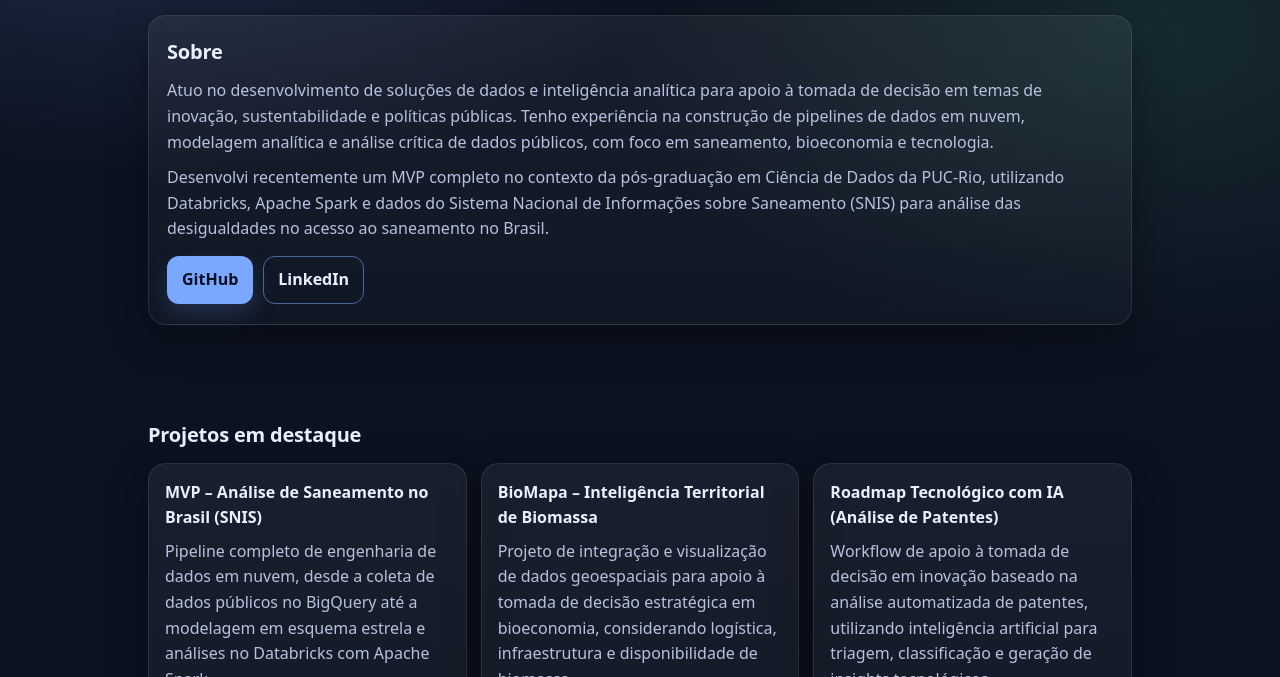
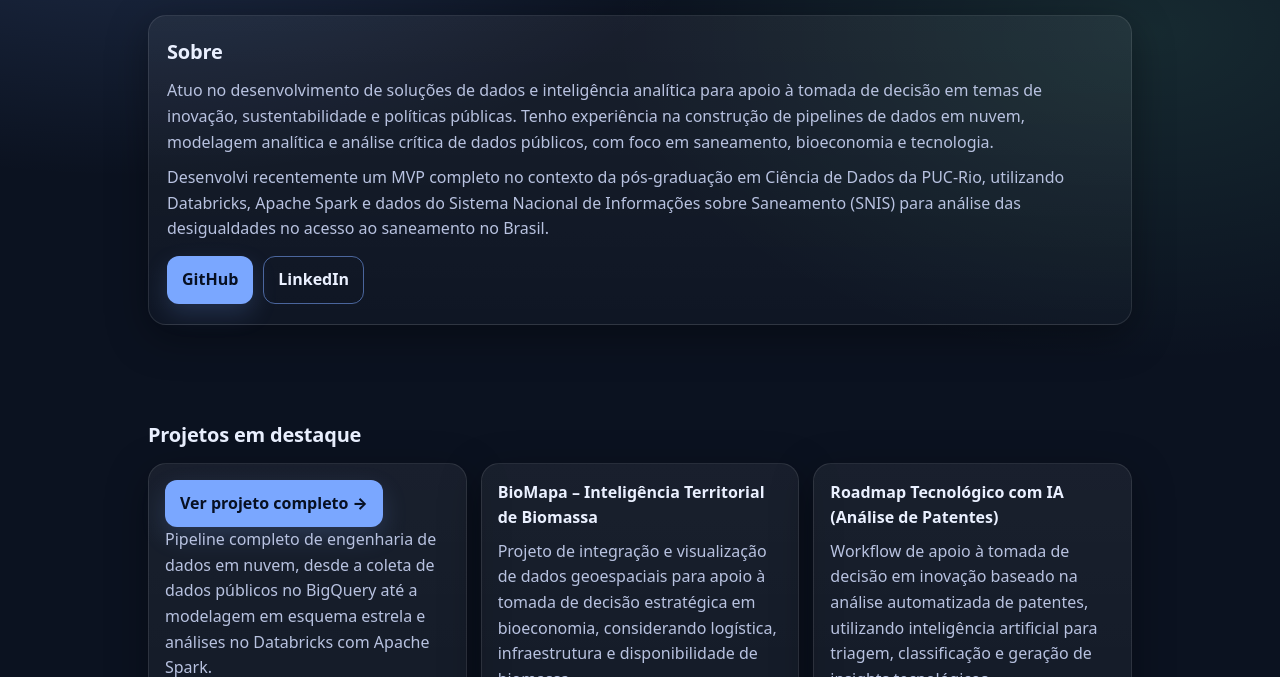
Before and after one commit to Vdamattos0/vdamattos0.github.io, a plain HTML site: page index.html in a window 1280 px wide. Shown: the part 123-800 px from the top of the page. Drawn offline with Linux system fonts and the light colour scheme.

Commit message:
Add link to MVP project in index.html

```diff
--- a/index.html
+++ b/index.html
@@ -71,7 +71,9 @@
 
         <!-- PROJETO 1 -->
         <article class="card">
-          <h3>MVP – Análise de Saneamento no Brasil (SNIS)</h3>
+          <a class="btn" href="projetos/mvp-saneamento.html">
+          Ver projeto completo →
+          </a>
           <p>
             Pipeline completo de engenharia de dados em nuvem, desde a coleta de dados públicos no BigQuery
             até a modelagem em esquema estrela e análises no Databricks com Apache Spark.
```
